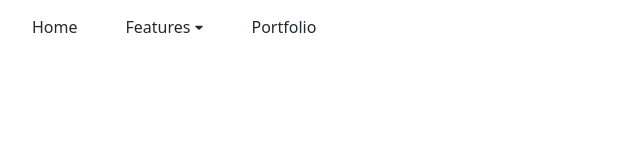
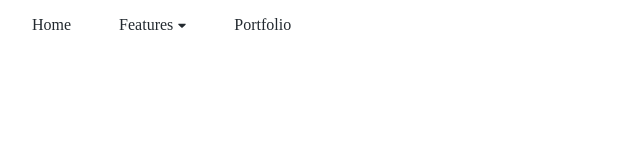
Before and after one commit to ConorHawk/vue-instant-menu, a Vue app: page / in a window 1280 px wide. Shown: the top 160 px of the page, without its empty margins (0-640 px from the left). Built offline with nearby package versions, Linux system fonts and the light colour scheme; the HTML template or start-up script is replaced by a standard one.

Commit message:
added styling options

```diff
--- a/src/App.vue
+++ b/src/App.vue
@@ -1,6 +1,7 @@
 <template>
   <div id="app">
-        <vue-instant-menu>
+        <vue-instant-menu
+        >
             <menu-item menu-title="Home" menu-href="#"></menu-item>
             <menu-item menu-title="Features" menu-href="#">
                 <menu-item menu-title="Elements" menu-href="#"></menu-item>
--- a/src/components/MenuItem.vue
+++ b/src/components/MenuItem.vue
@@ -7,7 +7,7 @@
     </button>
     <transition name="fade" mode="out-in">
       <template v-if="expanded || isMobile && isParentLink">
-        <ul class="sub-menu">
+        <ul :style="dropdownStyles" class="sub-menu">
           <slot></slot>
         </ul>
       </template>
@@ -30,12 +30,16 @@ export default {
   data () {
     return {
       expanded: false,
-      isMobile: false
+      isMobile: false,
+      styleObject: null
     }
   },
   mounted () {
     VueInstantMenuEventBus.$on('mobile-change', (value) => {
       this.isMobile = value
+    })
+    VueInstantMenuEventBus.$on('style-object', (value) => {
+      this.styleObject = value
     })
   },
   methods: {
@@ -62,6 +66,16 @@ export default {
       } else {
         return false
       }
+    },
+    dropdownStyles () {
+      if (!this.isMobile && this.styleObject) {
+        return {
+          color: this.styleObject.dropdownColor,
+          backgroundColor: this.styleObject.dropdownBackgroundColor,
+        }
+      } else {
+        return {}
+      }
     }
   }
 }
--- a/src/components/VueInstantMenu.vue
+++ b/src/components/VueInstantMenu.vue
@@ -1,11 +1,11 @@
 <template>
-<div class="vue-instant-menu">
-  <button aria-label="open sidebar" class="mobile-open-button" v-if="isMobile" @click="expanded = !expanded">
+<div :style="styleObject" class="vue-instant-menu">
+  <button :style="{color: mobileOpenButtonFill}" aria-label="open sidebar" class="mobile-open-button" v-if="isMobile" @click="expanded = !expanded">
     <slot name="mobile-open-button">
       <svg aria-hidden="true" data-prefix="fas" data-icon="bars" class="svg-inline--fa fa-bars fa-w-14" role="img" xmlns="http://www.w3.org/2000/svg" viewBox="0 0 448 512" fill="currentColor"><path d="M16 132h416c8.837 0 16-7.163 16-16V76c0-8.837-7.163-16-16-16H16C7.163 60 0 67.163 0 76v40c0 8.837 7.163 16 16 16zm0 160h416c8.837 0 16-7.163 16-16v-40c0-8.837-7.163-16-16-16H16c-8.837 0-16 7.163-16 16v40c0 8.837 7.163 16 16 16zm0 160h416c8.837 0 16-7.163 16-16v-40c0-8.837-7.163-16-16-16H16c-8.837 0-16 7.163-16 16v40c0 8.837 7.163 16 16 16z"></path></svg>
     </slot>
   </button>
-  <ul class="main-menu" :class="{'active': expanded, 'mobile': isMobile}">
+  <ul :style="mobilePanel" class="main-menu" :class="{'active': expanded, 'mobile': isMobile}">
     <button aria-label="close sidebar" class="mobile-close-button" v-if="isMobile" @click="expanded = !expanded">
       <slot name="mobile-close-button">
         <svg aria-hidden="true" data-prefix="fal" data-icon="times" class="svg-inline--fa fa-times fa-w-10" role="img" xmlns="http://www.w3.org/2000/svg" viewBox="0 0 320 512"><path fill="currentColor" d="M193.94 256L296.5 153.44l21.15-21.15c3.12-3.12 3.12-8.19 0-11.31l-22.63-22.63c-3.12-3.12-8.19-3.12-11.31 0L160 222.06 36.29 98.34c-3.12-3.12-8.19-3.12-11.31 0L2.34 120.97c-3.12 3.12-3.12 8.19 0 11.31L126.06 256 2.34 379.71c-3.12 3.12-3.12 8.19 0 11.31l22.63 22.63c3.12 3.12 8.19 3.12 11.31 0L160 289.94 262.56 392.5l21.15 21.15c3.12 3.12 8.19 3.12 11.31 0l22.63-22.63c3.12-3.12 3.12-8.19 0-11.31L193.94 256z"></path></svg>
@@ -23,6 +23,34 @@ export default {
     mobileBreakpoint: {
       type: Number,
       default: 992
+    },
+    color: {
+      type: String,
+      default: '#22292F'
+    },
+    fontFamily: {
+      type: String,
+      default: 'inherit'
+    },
+    mobileBackgroundColor: {
+      type: String,
+      default: "#333"
+    },
+    mobileColor: {
+      type: String,
+      default: "#fff"
+    },
+    dropdownColor: {
+      type: String,
+      default: "#fff"
+    },
+    dropdownBackgroundColor: {
+      type: String,
+      default: "#333"
+    },
+    mobileOpenButtonFill: {
+      type: String,
+      default: "#333"
     }
   },
   data () {
@@ -36,6 +64,14 @@ export default {
       window.addEventListener('resize', this.calculateMobile)
       this.calculateMobile()
     })
+    VueInstantMenuEventBus.$emit('style-object', {
+        color: this.color,
+        fontFamily: this.fontFamily,
+        mobileBackgroundColor: this.mobileBackgroundColor,
+        mobileColor: this.mobileColor,
+        dropdownBackgroundColor: this.dropdownBackgroundColor,
+        dropdownColor: this.dropdownColor
+    })
   },
   methods: {
     // On mobile, will add a mobile class to the main menu
@@ -48,14 +84,37 @@ export default {
   },
   beforeDestroy () {
     window.removeEventListener('resize', this.calculateMobile)
+  },
+  computed: {
+    styleObject () {
+      if (this.isMobile) {
+        return {
+          color: this.mobileColor,
+          fontFamily: this.fontFamily
+        }
+      } else {
+        return {
+          color: this.color,
+          fontFamily: this.fontFamily
+        }
+      }
+    },
+    mobilePanel () {
+      if (this.isMobile){
+        return {
+          backgroundColor: this.mobileBackgroundColor
+        }
+      } else {
+        return {}
+      }
+    }
   }
+
 }
 </script>
 
 <style lang="scss">
 .vue-instant-menu {
-  color: #22292F;
-  font-family: system-ui, BlinkMacSystemFont, -apple-system, Segoe UI, Roboto, Oxygen, Ubuntu, Cantarell, Fira Sans, Droid Sans, Helvetica Neue, sans-serif;
   .main-menu {
     list-style: none;
     display: inline-flex;
@@ -90,11 +149,10 @@ export default {
       min-width: 100%;
       max-width:200px;
       top: 100%;
-      border-radius: 0px 10px 10px 10px;
+      border-radius: 0px 5px 5px 5px;
       li {
         padding: 0.5em 1em;
         a {
-          color:white;
           text-decoration: none;
           white-space: nowrap;
           &:focus, &:hover {
@@ -130,8 +188,6 @@ export default {
   }
 
   .main-menu.mobile {
-    color: white;
-    background-color: #22292F;
     flex-direction: column;
     position:fixed;
     right: 0;
```
Also changed, not shown: 1 other file (tests, documents, lock files or other folders).
